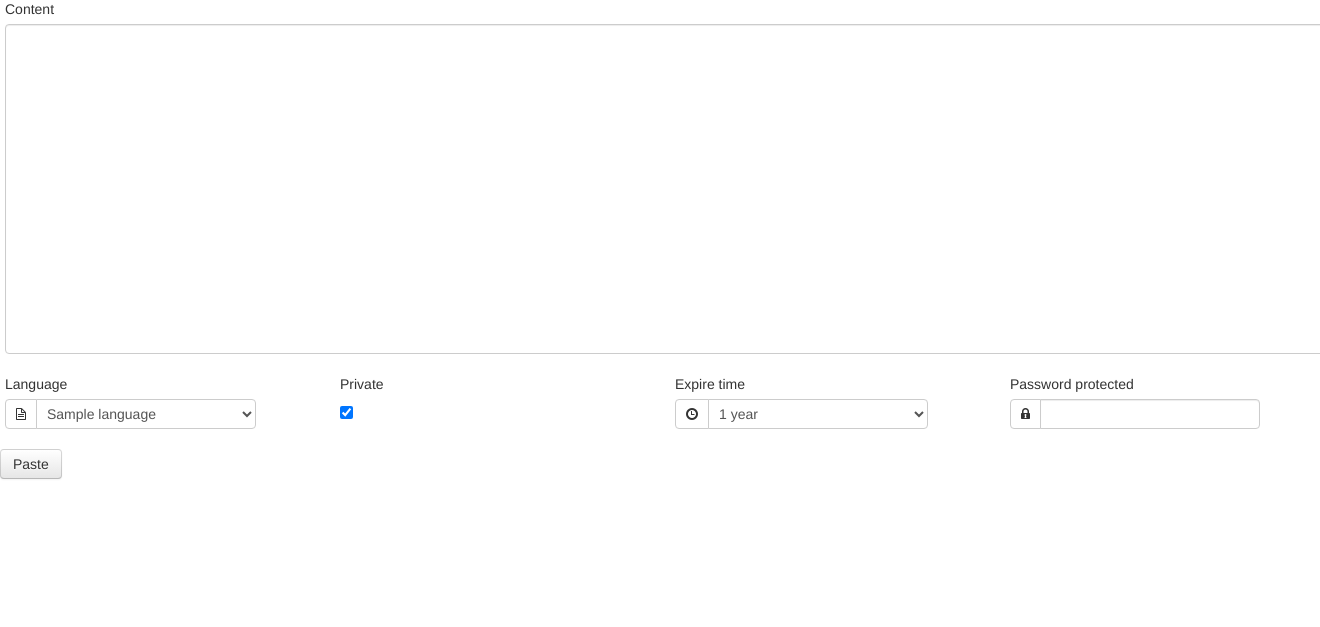
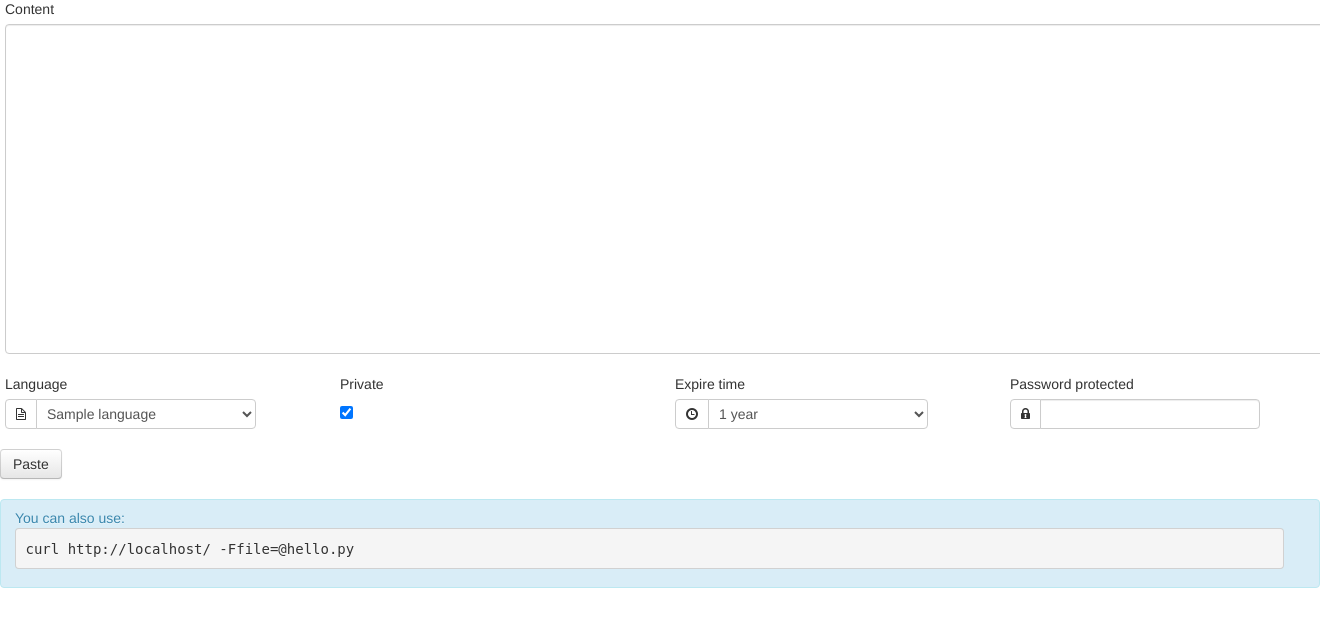
Before and after one commit to JulienPalard/pasteque, a Django app: page / in a window 1320 px wide; the page is wider, and only the part inside the window is pictured. Shown: the part 53-680 px from the top of that part. Run offline with Django 3.2, Linux system fonts and the light colour scheme; tables that the repository leaves empty hold one stand-in row (values such as "Sample post"); some libraries are stand-ins or nearby versions.

Commit message:
Tell about curl.

```diff
--- a/paste/templates/paste/index.html
+++ b/paste/templates/paste/index.html
@@ -70,7 +70,8 @@
     {% csrf_token %}
     <button class="btn" type="submit">{% trans 'Paste' %}</button>
     <input type="hidden" id="max_characters" value="{{ max_characters }}">
-</form>
+    </form>
+<div class="alert alert-info" role="alert">You can also use: <pre>curl {{ absolute_index_url }} -Ffile=@hello.py</pre></div>
 {% endblock %}
 {% block javascript %}
 {% if PASTE.show_char_left %}
--- a/paste/views.py
+++ b/paste/views.py
@@ -41,6 +41,7 @@ def index(request):
         'private': settings.PASTE['private_by_default'],
         'lifetime': settings.PASTE['default_lifetime'],
         'language': 14})
+    data['absolute_index_url'] = request.build_absolute_uri(reverse('index'))
     return render(request, 'paste/index.html', data)
 
 
```
